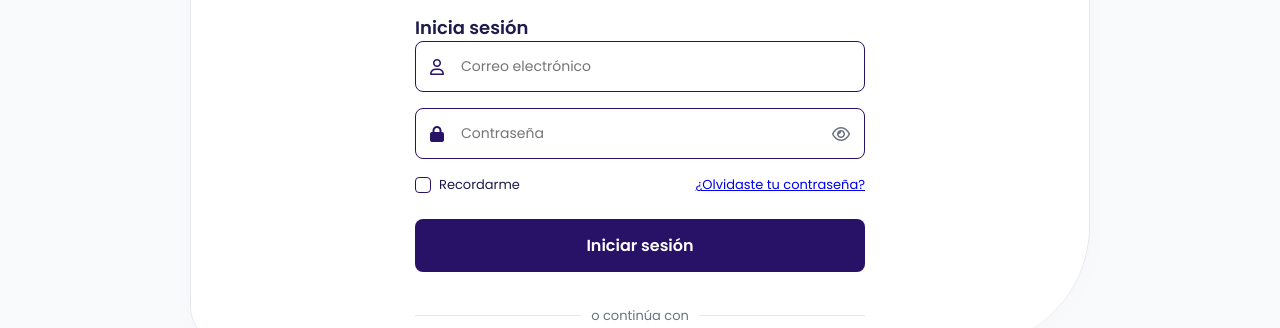
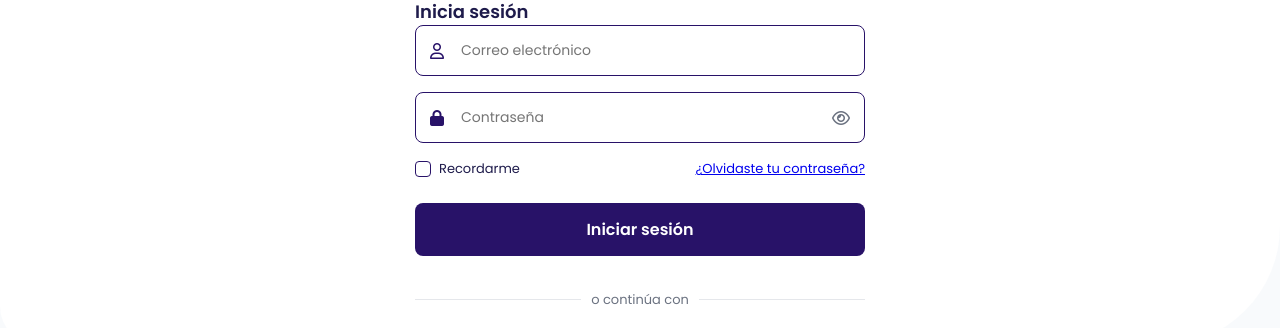
Before and after one commit to Oquel-Mendoza/Talento_conecta, a plain HTML site: page index.html in a window 1280 px wide. Shown: the part 389-717 px from the top of the page. Drawn offline with Linux system fonts and the light colour scheme.

Commit message:
Refactor CSS for app layout and navigation
Updated styles for app container and screen elements, including responsive adjustments and new bottom navigation styles.

```diff
--- a/style.css
+++ b/style.css
@@ -43,7 +43,7 @@ body {
 ========================================= */
 .screen {
     display: none;
-    padding: 24px;
+    padding: 24px 24px 120px 24px; /* 120px de espacio al final */
     flex-direction: column;
     flex: 1;
     overflow-y: auto;
@@ -296,24 +296,67 @@ body {
 ========================================= */
 @media (min-width: 768px) {
      .app-container {
-        align-items: center;
+    width: 100%;
+    height: 100vh;
     background-color: var(--gray-bg);
+    position: relative;
+    overflow: hidden;
+    display: flex;
+    flex-direction: column;
 }
 
     .screen {
-        max-width: 900px;
-        width: 100%;
-        margin: 0 auto;
-        padding: 40px;
-        background: white;
-        border-left: 1px solid var(--gray-border);
-        border-right: 1px solid var(--gray-border);
-        box-shadow: 0 0 30px rgba(0,0,0,0.02);
+    display: none;
+    padding: 24px 24px 140px 24px; /* Empuja el contenido muy por encima del menú */
+    flex-direction: column;
+    flex: 1;
+    overflow-y: auto;
+    overflow-x: hidden;
+    background-color: var(--bg-color);
+    position: relative;
+    z-index: 1;
+}
+.screen.active {
+    display: flex;
 }
 
 .bottom-nav {
-        max-width: 900px; /* El menú inferior no se estirará más allá de los 900px */
+    position: fixed;
     bottom: 0;
+    left: 0;
+    width: 100%;
+    background: #FFFFFF;
+    display: flex;
+    justify-content: space-around;
+    align-items: flex-end;
+    padding: 12px 10px 20px 10px;
+    box-shadow: 0 -10px 25px rgba(0,0,0,0.05);
+    border-top-left-radius: 24px;
+    border-top-right-radius: 24px;
+    z-index: 1000;
+}
+
+/* Máscara sólida para tapar el texto que se asoma por las esquinas */
+.app-container::after {
+    content: "";
+    position: fixed;
+    bottom: 0;
+    left: 0;
+    width: 100%;
+    height: 35px;
+    background-color: var(--bg-color);
+    z-index: 999; /* Se sitúa exactamente debajo del menú */
+}
+
+/* Línea de colores pegada al fondo absoluto */
+.bottom-nav::after {
+    content: "";
+    position: absolute;
+    bottom: 0;
+    left: 0;
+    width: 100%;
+    height: 8px;
+    background-image: linear-gradient(to right, #1E1B4B 0%, #1E1B4B 25%, #6B21A8 25%, #6B21A8 50%, #C2185B 50%, #C2185B 75%, #84CC16 75%, #84CC16 100%);
 }
 
     .hero-banner {
```
Lines whose indentation alone changed are shown as unchanged.
